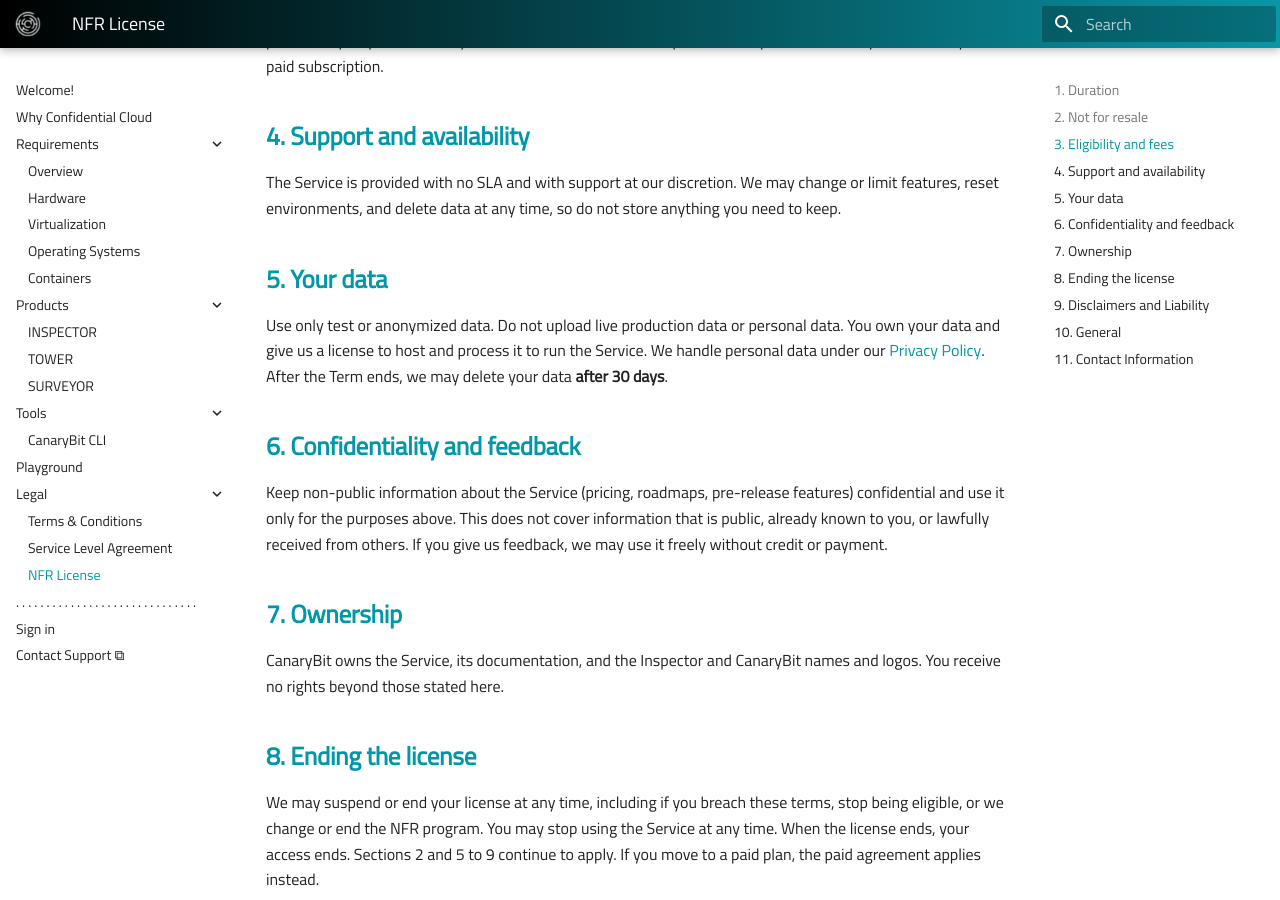
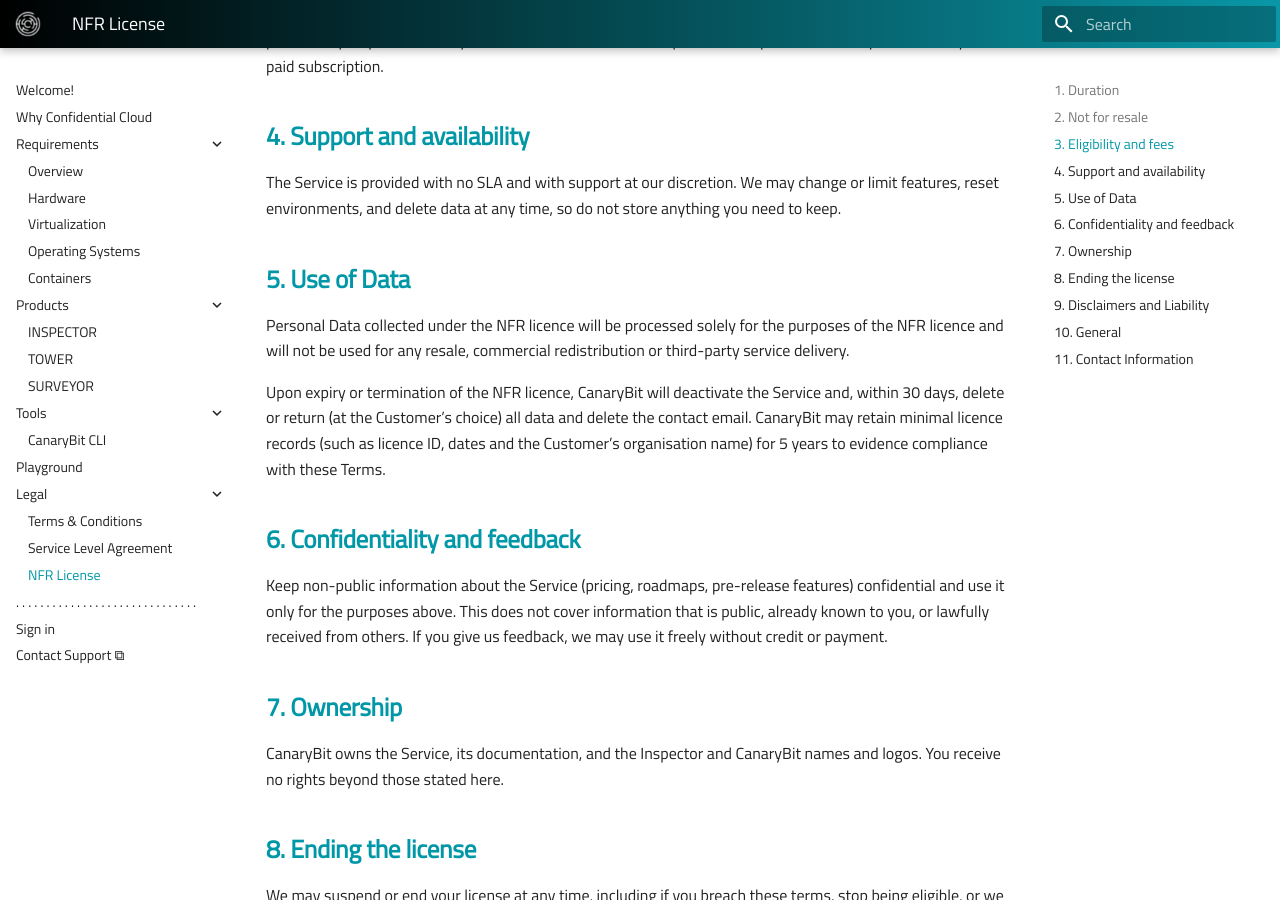
Before and after one commit to canarybit/cc-docs, an MkDocs documentation site: the page built from docs/legal/nfr.md, in a window 1280 px wide and 900 px high, scrolled down 1115 px. Built offline with MkDocs 1.6.1 and Material for MkDocs 9.7.7, drawn with Linux system fonts in a browser that asks for light colours; some of the changed text lies outside the part shown.

Commit message:
Updates docs

```diff
--- a/docs/legal/nfr.md
+++ b/docs/legal/nfr.md
@@ -1,4 +1,4 @@
-# Not For Resale License information
+# Not For Resale (NFR) License
 **For CanaryBit Licenced Products**
 
 <br/>
@@ -34,9 +34,11 @@
 
 The Service is provided with no SLA and with support at our discretion. We may change or limit features, reset environments, and delete data at any time, so do not store anything you need to keep.
 
-## 5. Your data
+## 5. Use of Data
 
-Use only test or anonymized data. Do not upload live production data or personal data. You own your data and give us a license to host and process it to run the Service. We handle personal data under our [Privacy Policy](#). After the Term ends, we may delete your data **after 30 days**.
+Personal Data collected under the NFR licence will be processed solely for the purposes of the NFR licence and will not be used for any resale, commercial redistribution or third-party service delivery.
+
+Upon expiry or termination of the NFR licence, CanaryBit will deactivate the Service and, within 30 days, delete or return (at the Customer’s choice) all data and delete the contact email. CanaryBit may retain minimal licence records (such as licence ID, dates and the Customer’s organisation name) for 5 years to evidence compliance with these Terms.
 
 ## 6. Confidentiality and feedback
 
```
Also changed, not shown: docs/playground.md (+1 -1 lines).
